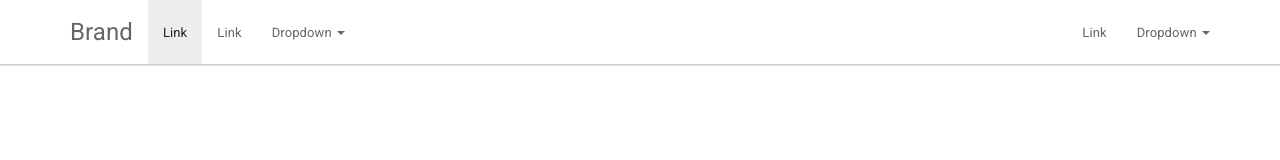
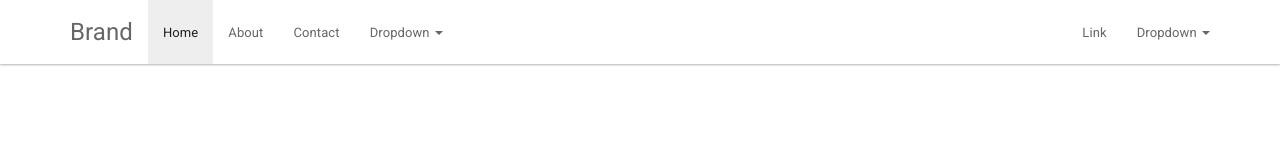
Before and after one commit to nova-web-dev/ws-gosa-1, a website: page index.html in a window 1280 px wide. Drawn offline with nearby package versions, Linux system fonts and the light colour scheme.

Commit message:
Removed comments from title

```diff
--- a/index.html
+++ b/index.html
@@ -1,6 +1,6 @@
 <html>
 	<head>
-		<title><!-- Your Title Here --></title>
+		<title>Your Title Here</title>
 		<meta name="viewport" content="width=device-width, initial-scale=1.0">
 		<link type="text/css" rel="stylesheet" href="bower_components/bootstrap/dist/css/bootstrap.min.css">
 		<link type="text/css" rel="stylesheet" href="css/bootstrap-themes/paper.min.css">
@@ -27,8 +27,9 @@
 			    <!-- Collect the nav links, forms, and other content for toggling -->
 			    <div class="container collapse navbar-collapse" id="bs-example-navbar-collapse-1">
 			      <ul class="nav navbar-nav">
-			        <li class="active"><a href="#">Link <span class="sr-only">(current)</span></a></li>
-			        <li><a href="#">Link</a></li>
+			        <li class="active"><a href="#">Home <span class="sr-only">(current)</span></a></li>
+							<li><a href="#">About</a></li>
+			        <li><a href="#">Contact</a></li>
 			        <li class="dropdown">
 			          <a href="#" class="dropdown-toggle" data-toggle="dropdown" role="button" aria-haspopup="true" aria-expanded="false">Dropdown <span class="caret"></span></a>
 			          <ul class="dropdown-menu">
```
